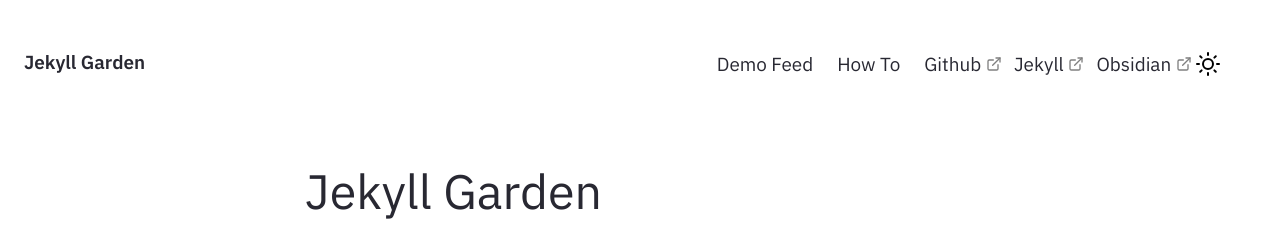
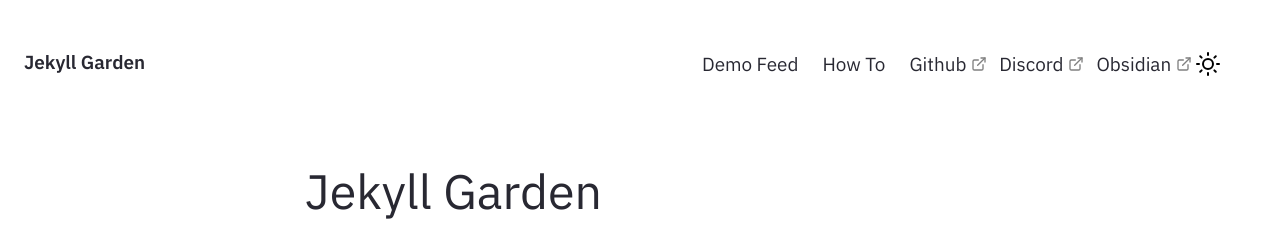
Before and after one commit to NotZenski/notzenski.github.io, a Jekyll site: the page built from pages/index.md, in a window 1280 px wide. Shown: the top 247 px of the page. Built offline with Jekyll 4.4.1, drawn with Linux system fonts in a browser that asks for light colours.

Commit message:
Update Nav.html

```diff
--- a/_includes/Nav.html
+++ b/_includes/Nav.html
@@ -61,8 +61,8 @@
         <a href="https://github.com/Jekyll-Garden/jekyll-garden.github.io" target="_blank" class="navbar-item">
           Github
         </a>
-        <a href="https://jekyllrb.com/" target="_blank" class="navbar-item">
-          Jekyll
+        <a href="https://discord.gg/fTdrQJ5brP" target="_blank" class="navbar-item">
+          Discord
         </a>
         <a href="https://obsidian.md/"  target="_blank" class="navbar-item">
           Obsidian
```
